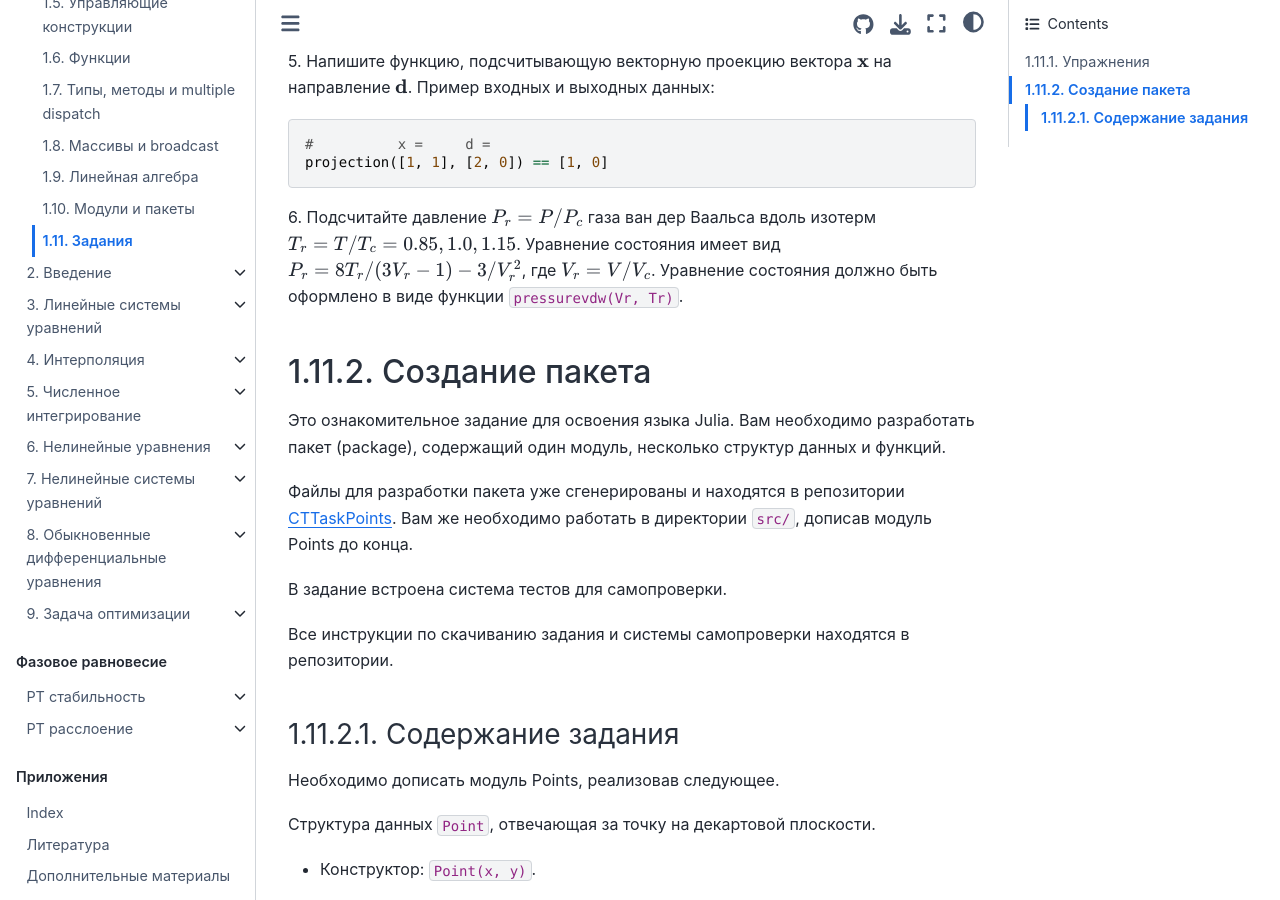
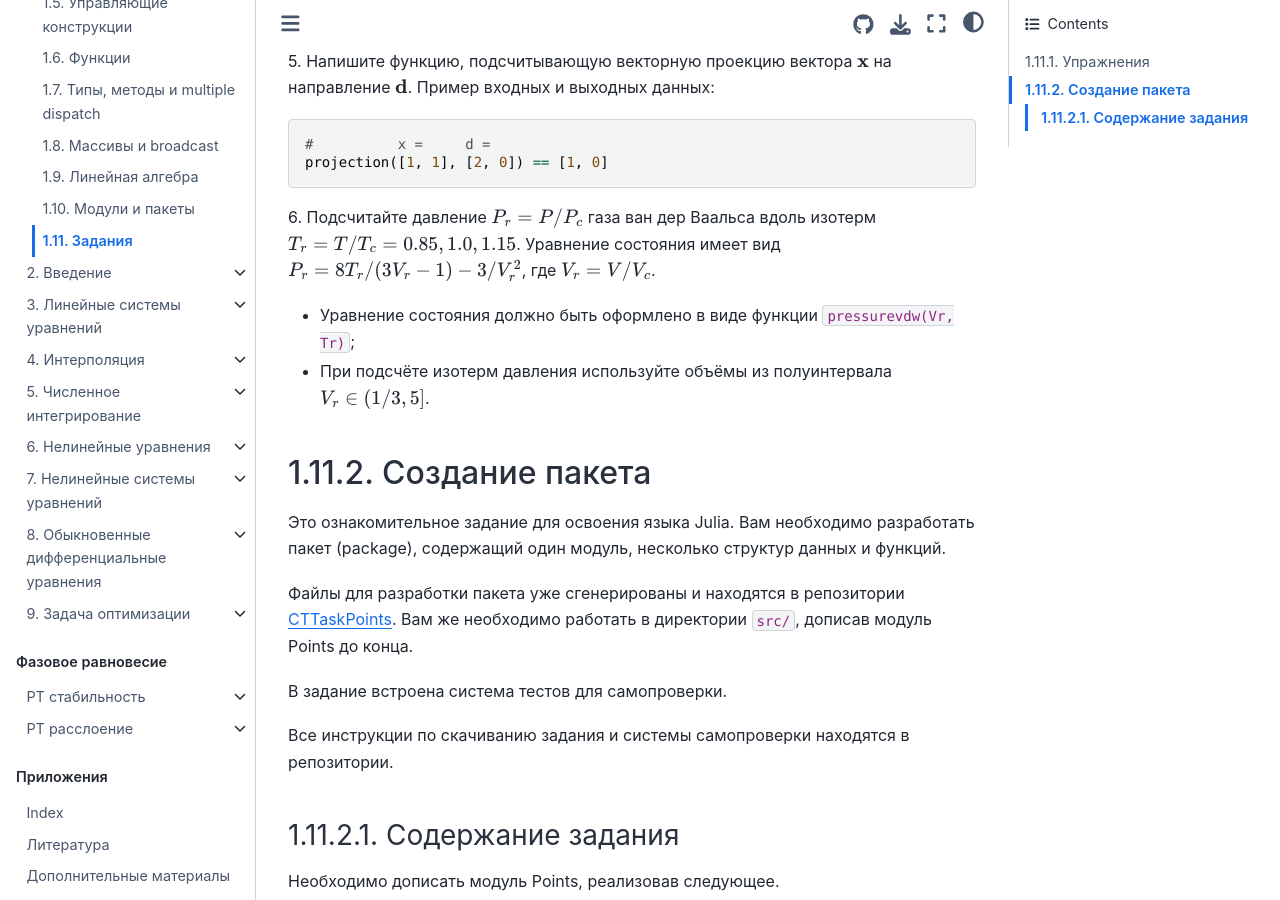
Before and after one commit to stepanzh/computational_thermodynamics, a Jupyter Book: the page built from book/julia/ex.md, in a window 1280 px wide and 900 px high, scrolled down 920 px. Built offline with Jupyter Book 1.0.4 settings and Sphinx 7.4.7 and the Sphinx Book theme 1.1.4, drawn with Linux system fonts in a browser that asks for light colours.

Commit message:
feat: julia упражение 6 - на каких объёмах считать изотермы
Closes #43

```diff
--- a/book/julia/ex.md
+++ b/book/julia/ex.md
@@ -52,7 +52,9 @@ projection([1, 1], [2, 0]) == [1, 0]
 6\.
 Подсчитайте давление $P_r = P / P_c$ газа ван дер Ваальса вдоль изотерм $T_r = T / T_c = 0.85, 1.0, 1.15$.
 Уравнение состояния имеет вид $P_r = 8 T_r / (3 V_r - 1) - 3 / V_r^2$, где $V_r = V / V_c$.
-Уравнение состояния должно быть оформлено в виде функции `pressurevdw(Vr, Tr)`.
+
+- Уравнение состояния должно быть оформлено в виде функции `pressurevdw(Vr, Tr)`;
+- При подсчёте изотерм давления используйте объёмы из полуинтервала $V_r \in (1/3, 5]$.
 
 ## Создание пакета
 
```
